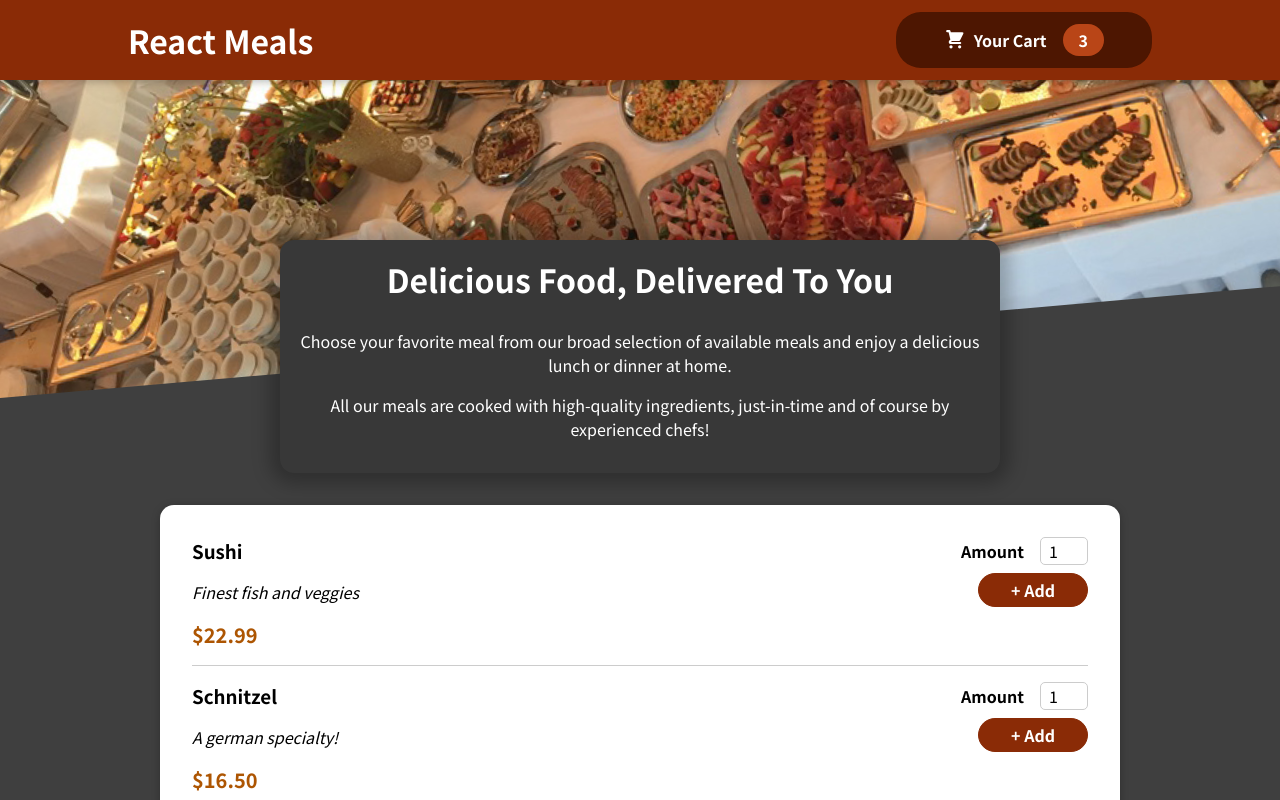
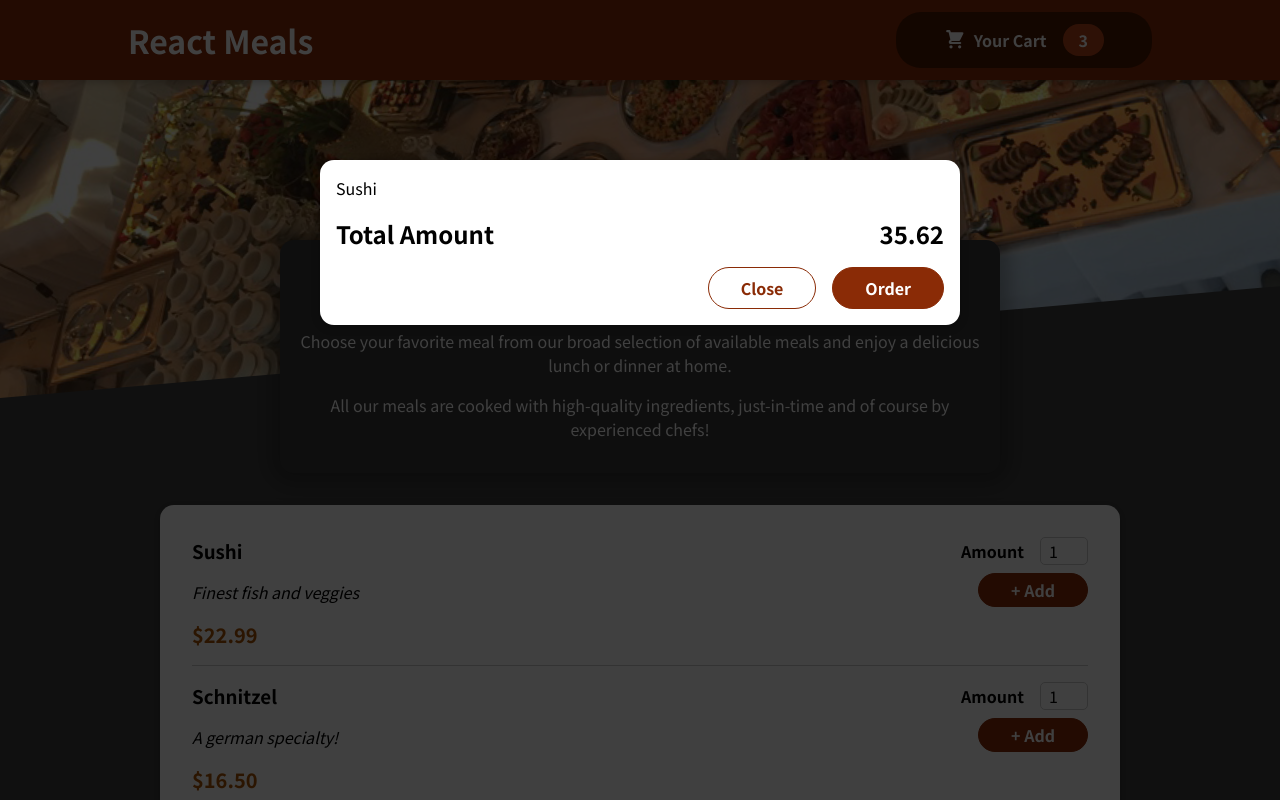
Before and after one commit to firehawk89/food-order-app, a React (Create React App) app: page / in a window 1280 px wide. Shown: the top 800 px of the page. Built offline with nearby package versions, Linux system fonts and the light colour scheme.

Commit message:
fix code, add Modal component

```diff
--- a/public/index.html
+++ b/public/index.html
@@ -20,5 +20,6 @@
   <body>
     <noscript>You need to enable JavaScript to run this app.</noscript>
     <div id="root"></div>
+    <div id="overlays"></div>
   </body>
 </html>
--- a/src/App.js
+++ b/src/App.js
@@ -1,10 +1,11 @@
 import { Fragment } from "react";
 import Header from "./components/Layout/Header";
 import Meals from "./components/Meals/Meals";
-
+import Cart from "./components/Cart/Cart";
 function App() {
   return (
     <Fragment>
+      <Cart />
       <Header />
       <main>
         <Meals />
--- a/src/components/Cart/Cart.js
+++ b/src/components/Cart/Cart.js
@@ -1,16 +1,17 @@
+import Modal from "../UI/Modal";
 import styles from "./Cart.module.scss";
 
 const Cart = (props) => {
   const cartItems = (
     <ul className={styles["cart-items"]}>
-      {[{ id: "c1", name: "sushi", amount: 2, price: 12.99 }].map((item) => {
-        <li>{item.name}</li>;
-      })}
+      {[{ id: "c1", name: "Sushi", amount: 2, price: 12.99 }].map((item) => (
+        <li>{item.name}</li>
+      ))}
     </ul>
   );
 
   return (
-    <div>
+    <Modal>
       {cartItems}
       <div className={styles.total}>
         <span>Total Amount</span>
@@ -20,7 +21,7 @@
         <button className={styles["button--alt"]}>Close</button>
         <button className={styles.button}>Order</button>
       </div>
-    </div>
+    </Modal>
   );
 };
 
--- a/src/components/Meals/MealItem/MealItemForm.module.scss
+++ b/src/components/Meals/MealItem/MealItemForm.module.scss
@@ -4,6 +4,5 @@
   &__button {
     background-color: #8a2b06;
     padding: 0.25rem 2rem;
-    color: white;
   }
 }
--- /dev/null
+++ b/src/components/UI/Modal.js
@@ -0,0 +1,31 @@
+import { Fragment } from "react";
+import ReactDOM from "react-dom";
+import styles from "./Modal.module.scss";
+
+const Backdrop = () => {
+  return <div className={styles.backdrop} />;
+};
+
+const ModalOverlay = (props) => {
+  return (
+    <div className={styles.modal}>
+      <div className={styles.content}>{props.children}</div>
+    </div>
+  );
+};
+
+const portalElement = document.getElementById("overlays");
+
+const Modal = (props) => {
+  return (
+    <Fragment>
+      {ReactDOM.createPortal(<Backdrop />, portalElement)}
+      {ReactDOM.createPortal(
+        <ModalOverlay>{props.children}</ModalOverlay>,
+        portalElement
+      )}
+    </Fragment>
+  );
+};
+
+export default Modal;
--- /dev/null
+++ b/src/components/UI/Modal.module.scss
@@ -0,0 +1,38 @@
+.backdrop {
+  position: fixed;
+  top: 0;
+  left: 0;
+  width: 100%;
+  height: 100vh;
+  z-index: 20;
+  background-color: rgba(0, 0, 0, 0.75);
+}
+
+.modal {
+  position: fixed;
+  top: 20vh;
+  left: 5%;
+  width: 90%;
+  background-color: white;
+  padding: 1rem;
+  border-radius: 14px;
+  box-shadow: 0 2px 8px rgba(0, 0, 0, 0.25);
+  z-index: 30;
+  animation: slide-down 300ms ease-out forwards;
+
+  @media (min-width: 768px) {
+    width: 40rem;
+    left: calc(50% - 20rem);
+  }
+}
+
+@keyframes slide-down {
+  from {
+    opacity: 0;
+    transform: translateY(-3rem);
+  }
+  to {
+    opacity: 1;
+    transform: translateY(0);
+  }
+}
--- a/src/index.scss
+++ b/src/index.scss
@@ -22,11 +22,11 @@
   padding: 0.5rem 2rem;
   border-radius: 25px;
   font-weight: bold;
+  color: white;
 
   &:hover,
   &:active {
     background-color: #641e03;
     border-color: #641e03;
-    color: white;
   }
 }
```
